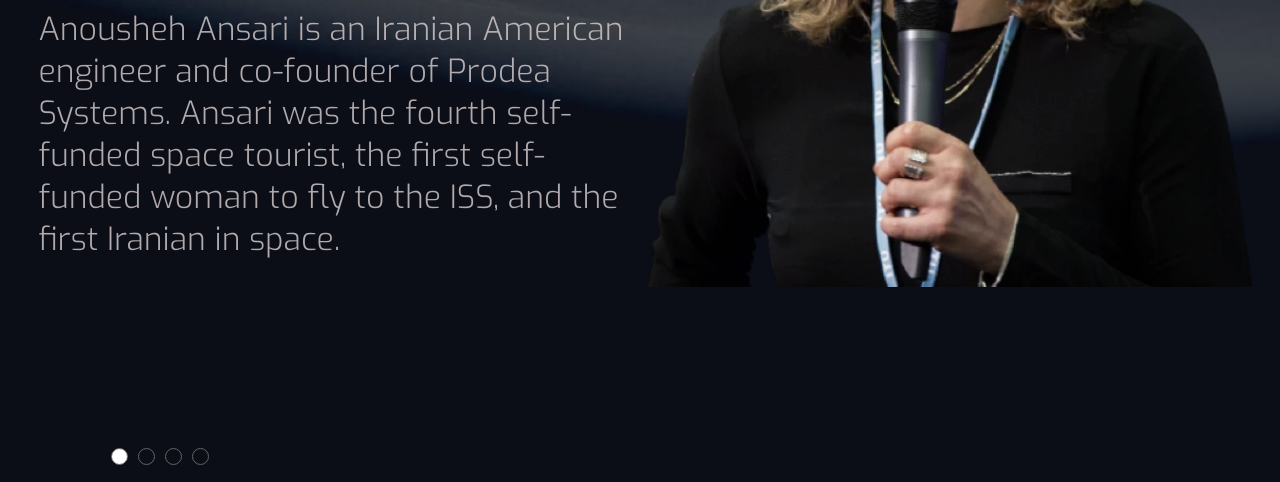
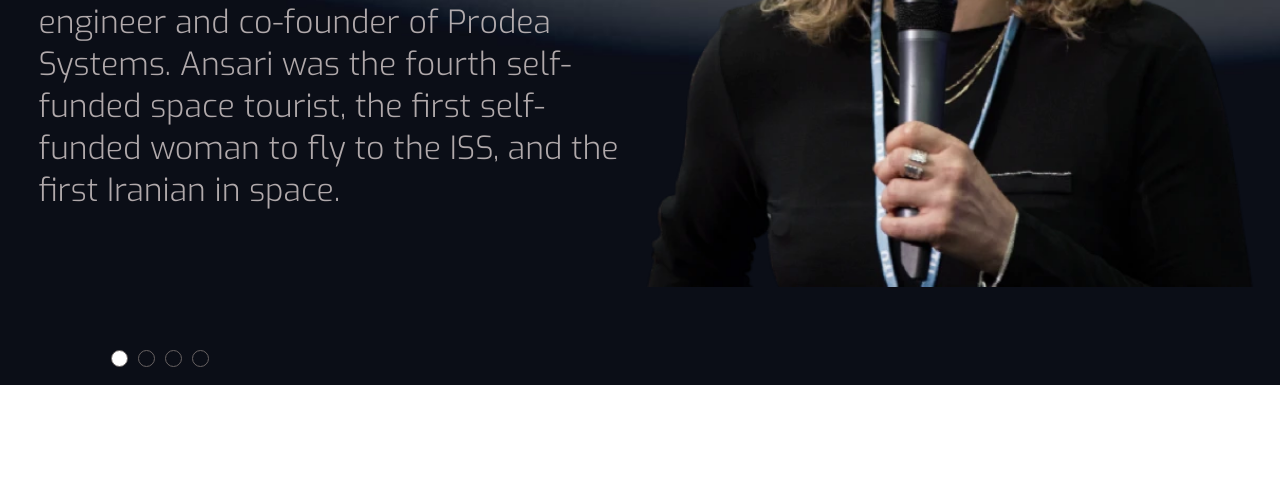
Before and after one commit to ahad324/SpaceWebsite, a plain HTML site: page Crew.html in a window 1280 px wide. Shown: the part 691-1173 px from the top of the page. After the commit the page ends 1076 px from the top, so only its background shows below. Drawn offline with Linux system fonts and the light colour scheme.

Commit message:
Update Crew.html

```diff
--- a/Crew.html
+++ b/Crew.html
@@ -198,7 +198,7 @@
     }
 
     .sections .info {
-        padding: 14% 0;
+        padding: 10% 0;
         font-size: 1.22rem;
     }
 
```
